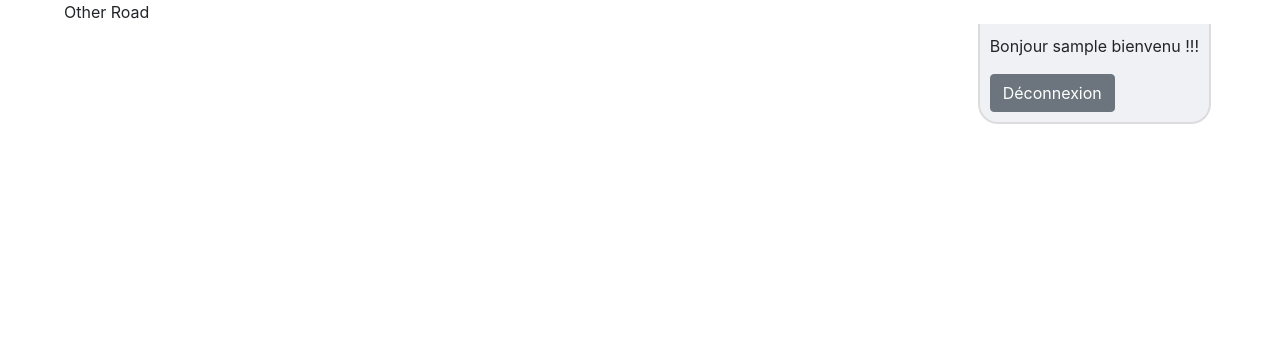
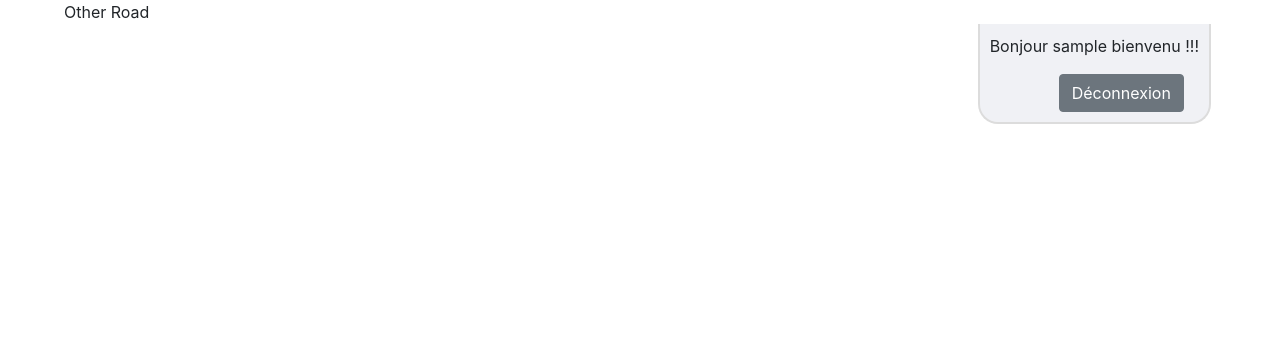
Before and after one commit to AudreyGalacho/Recipes-site-php, a PHP site: page /recipeSite/ in a window 1280 px wide. Shown: the part 58-420 px from the top of the page. Run offline with PHP 8.4, Linux system fonts and the light colour scheme; the visitor is signed in with stand-in values (Sample User, id 1); data that the repository does not hold is empty.

Commit message:
alignement bouton log out

```diff
--- a/recipeSite/app/styleSheet.css
+++ b/recipeSite/app/styleSheet.css
@@ -85,6 +85,9 @@ a{
     color: black;
     text-decoration: none;
 }
+a.log-out{
+    margin-left: 33%;
+}
 
 a:hover {
     color: #bababa;
--- a/recipeSite/views/recipes/displayButtons.php
+++ b/recipeSite/views/recipes/displayButtons.php
@@ -38,7 +38,7 @@ function backButton(){
 function logOutButton() //Le bouton pour retourner à la page acceuil qui pourra servir de bouton juste retour un jour
 {
     $buttonLogOut =
-    '<a class="text-decoration-none" href="http://localhost/recipeSite/?user/log/out">
+    '<a class="log-out text-decoration-none" href="http://localhost/recipeSite/?user/log/out">
         <input type="button" class="btn btn-secondary" value="Déconnexion" name="Déconnexion">
     </a>';
     return $buttonLogOut;
```
